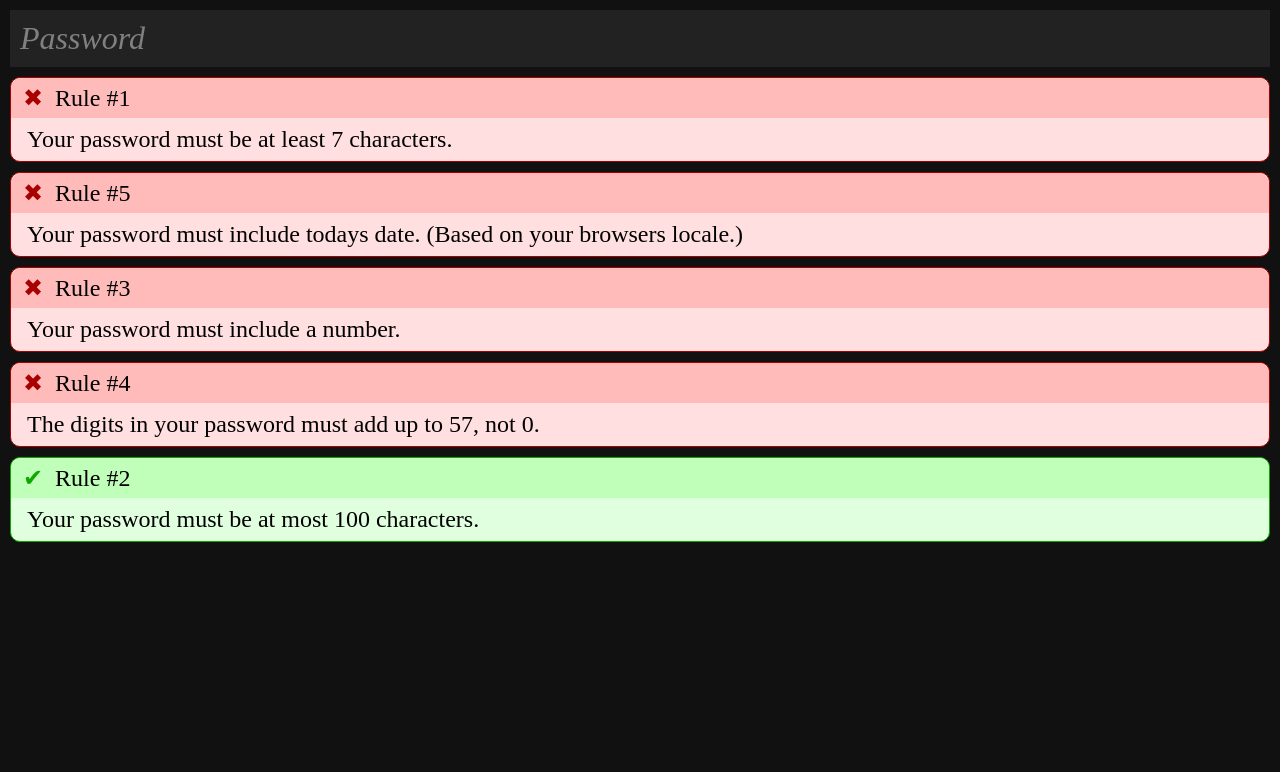
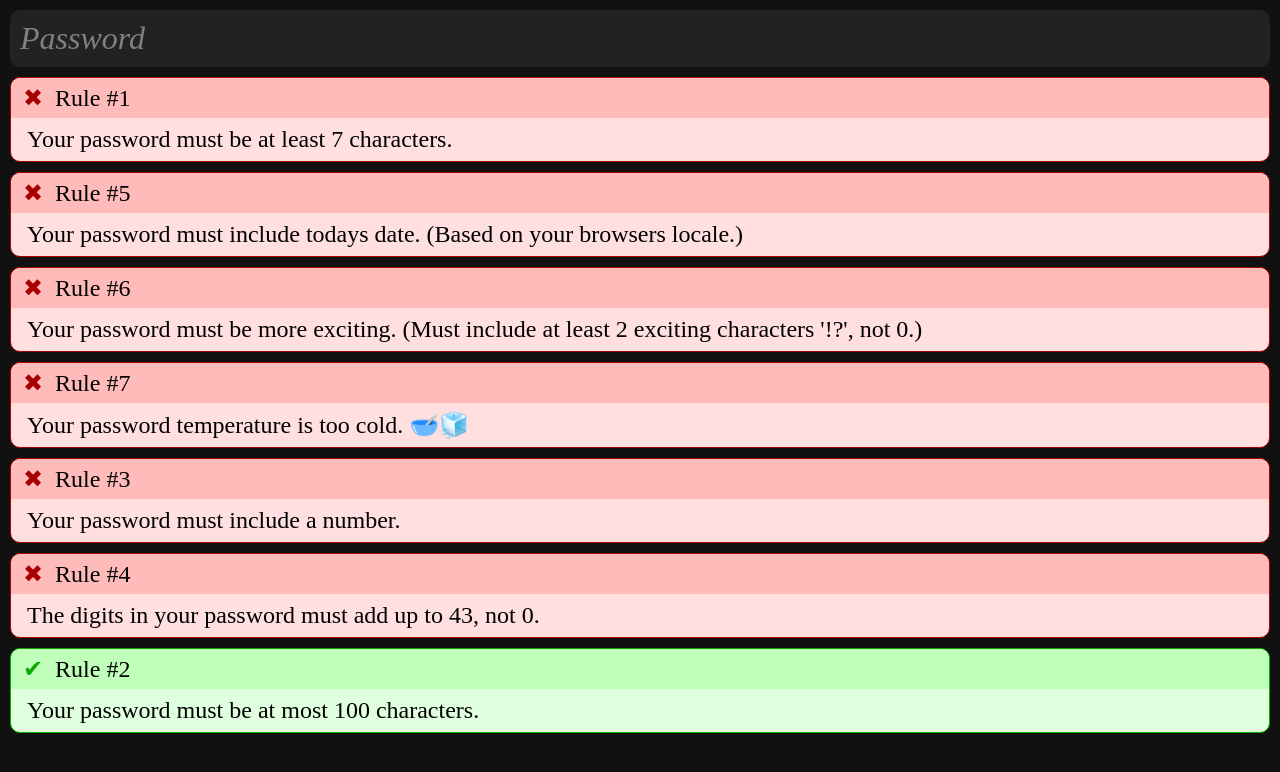
Before and after one commit to Potat05/password-game, a SvelteKit app: page / in a window 1280 px wide. Shown: the top 772 px of the page. Built offline with nearby package versions, Linux system fonts and the light colour scheme.

Commit message:
password to component & +2 rules

```diff
--- /dev/null
+++ b/src/components/PasswordInput.svelte
@@ -0,0 +1,50 @@
+<script lang="ts">
+
+    import { Password } from "../password";
+    import { createEventDispatcher } from "svelte";
+    const dispatcher = createEventDispatcher();
+
+
+
+    let inputContainer: HTMLInputElement;
+
+    export let password: Password = new Password();
+
+    function componentUpdate() {
+        password.text = inputContainer.textContent ?? '';
+        dispatcher('passwordchange');
+    }
+
+</script>
+
+<style>
+
+    #password-input {
+        padding: 10px;
+        margin: 10px;
+        display: block;
+        width: calc(100% - 40px); /* TODO: Don't do this. */
+        background-color: #222;
+        color: white;
+        font-size: xx-large;
+        border: none;
+        border-radius: 10px;
+    }
+
+    #password-input:empty::before {
+        content: 'Password';
+        cursor: text;
+        color: gray;
+        font-style: italic;
+    }
+
+</style>
+
+<div
+    bind:this={inputContainer}
+    id="password-input"
+    type="text"
+    on:input={componentUpdate}
+    spellcheck="false"
+    contenteditable
+/>
--- a/src/routes/+page.svelte
+++ b/src/routes/+page.svelte
@@ -1,34 +1,30 @@
 <script lang="ts">
     import { onMount } from "svelte";
-    import { Password } from "../password";
+    import type { Password } from "../password";
     import type { Rule, RuleSatisfaction } from "../rule";
     import { Rule_MinPasswordLength } from "../rules/minpasswordlength";
     import { Rule_MustIncludeNumber } from "../rules/mustincludenumber";
     import { Rule_NumbersMustAddToNumber } from "../rules/passwordmustadduptonumber";
     import { Rule_MustIncludeTodaysDate } from "../rules/mustincludetodaysdate";
     import { Rule_MaxPasswordLength } from "../rules/maxpasswordlength";
+    import { Rule_MustBeMoreExciting } from "../rules/mustbemoreexciting";
+    import { Rule_JustRightTemperature } from "../rules/justrighttemperature";
+    import PasswordInput from "../components/PasswordInput.svelte";
 
 
 
+    /**
+     * Random integer in range
+     * min..=max (inclusive)
+     */
     function randomInRange(min: number, max: number): number {
         return Math.floor(Math.random() * (max - min + 1) + min);
     }
 
 
 
-    let password = new Password();
-
-    let rules: Rule[] = [
-        new Rule_MinPasswordLength(password, randomInRange(5, 10)),
-        new Rule_MaxPasswordLength(password, 100),
-        new Rule_MustIncludeNumber(password),
-        new Rule_NumbersMustAddToNumber(password, randomInRange(40, 60)),
-        new Rule_MustIncludeTodaysDate(password)
-    ];
-
-
-
-    let inputContainer: HTMLDivElement;
+    let password: Password;
+    let rules: Rule[] = [];
 
 
 
@@ -41,11 +37,7 @@
 
 
 
-    function updateRules() {
-
-        password.text = inputContainer.innerText;
-
-
+    function update() {
 
         let satisfactions: RuleSatisfactionWithIndex[] = [];
 
@@ -68,27 +60,38 @@
 
 
     onMount(() => {
-        updateRules();
+
+        rules = [
+            new Rule_MinPasswordLength(password, randomInRange(5, 10)),
+            new Rule_MaxPasswordLength(password, 100),
+            new Rule_MustIncludeNumber(password),
+            new Rule_NumbersMustAddToNumber(password, randomInRange(40, 60)),
+            new Rule_MustIncludeTodaysDate(password),
+            new Rule_MustBeMoreExciting(password, [ '!', '?' ], randomInRange(2, 4)),
+            new Rule_JustRightTemperature(password, {
+                // These numbers are just made up.
+                '🔥': 30,
+                '♨️': 25,
+                '🚀': 100,
+                '🪔': 20,
+                '🕯': 10,
+                '💦': -10,
+                '💧': -3,
+                '🌊': -50,
+                '🧊': -30,
+                '❄️': -5,
+                '🌨': -40
+                // Room temp, Soup temp, +-5 range.   (C)
+            }, 21, randomInRange(80, 100), 5)
+        ];
+
+        update();
+
     });
 
 </script>
 
 <style>
-
-    #password-input {
-        padding: 10px;
-        margin: 10px;
-        background-color: #222;
-        color: white;
-        font-size: xx-large;
-    }
-
-    #password-input:empty::before {
-        content: 'Password';
-        cursor: text;
-        color: gray;
-        font-style: italic;
-    }
 
     #win-message {
         color: limegreen;
@@ -150,13 +153,10 @@
 
 </style>
 
-<div
-    bind:this={inputContainer}
-    id="password-input"
-    contenteditable="true"
-    spellcheck="false"
-    on:input={updateRules}
-></div>
+<PasswordInput
+    bind:password={password}
+    on:passwordchange={update}
+/>
 
 {#if notSatisfied.length == 0}
 
@@ -179,7 +179,7 @@
         {#each satisfied as satisfaction}
             <div class="rule satisfied">
                 <div class="rule-password-num">Rule #{satisfaction.index + 1}</div>
-                <div class="rule-password-msg">{satisfaction.rule.ruleText}</div>
+                <div class="rule-password-msg">{satisfaction.message ?? satisfaction.rule.ruleText}</div>
             </div>
         {/each}
     </div>
--- /dev/null
+++ b/src/rules/justrighttemperature.ts
@@ -0,0 +1,70 @@
+
+import type { Password } from "../password";
+import { Rule, RuleSatisfactionSeverity, type RuleSatisfaction } from "../rule";
+
+
+
+export class Rule_JustRightTemperature extends Rule {
+
+    get ruleText(): string {
+        return `Your password temperature must be just right.`;
+    }
+
+
+
+    tempEmojis: {[key: string]: number};
+
+    startTemp: number;
+    justRightTemp: number;
+    justRightTempMaxDist: number;
+
+
+
+    constructor(password: Password, tempEmojis: {[key: string]: number}, startTemp: number, justRightTemp: number, justRightTempMaxDist: number) {
+        super(password);
+        this.tempEmojis = tempEmojis;
+        this.startTemp = startTemp;
+        this.justRightTemp = justRightTemp;
+        this.justRightTempMaxDist = justRightTempMaxDist;
+    }
+
+    satisfies(): RuleSatisfaction {
+
+        let temp = this.startTemp;
+
+        for(let char of this.password.text) {
+            temp += this.tempEmojis[char] ?? 0;
+        }
+
+
+
+        const dist = Math.abs(temp - this.justRightTemp);
+        if(dist <= this.justRightTempMaxDist) {
+            return {
+                rule: this,
+                satisfied: true,
+                message: 'Your password temperature is just right. 🥣'
+            }
+        }
+
+
+
+        if(temp < this.justRightTemp) {
+            return {
+                rule: this,
+                satisfied: false,
+                severity: RuleSatisfactionSeverity.High,
+                message: 'Your password temperature is too cold. 🥣🧊'
+            }
+        } else {
+            return {
+                rule: this,
+                satisfied: false,
+                severity: RuleSatisfactionSeverity.High,
+                message: 'Your password temperature is too hot. 🥣🔥'
+            }
+        }
+
+    }
+
+}
--- /dev/null
+++ b/src/rules/mustbemoreexciting.ts
@@ -0,0 +1,48 @@
+
+import type { Password } from "../password";
+import { Rule, RuleSatisfactionSeverity, type RuleSatisfaction } from "../rule";
+
+
+
+export class Rule_MustBeMoreExciting extends Rule {
+
+    get ruleText(): string {
+        return `Your password must be more exciting.`;
+    }
+
+    excitingCharacters: string[];
+    minExcitingCharacters: number;
+
+    constructor(password: Password, excitingCharacters: string[], minExcitingCharacters: number) {
+        super(password);
+        this.excitingCharacters = excitingCharacters;
+        this.minExcitingCharacters = minExcitingCharacters;
+    }
+
+    satisfies(): RuleSatisfaction {
+
+        let numExcitingCharacters: number = 0;
+
+        for(let i = 0; i < this.password.text.length; i++) {
+            if(this.excitingCharacters.includes(this.password.text[i])) {
+                numExcitingCharacters++;
+            }
+        }
+
+        if(numExcitingCharacters >= this.minExcitingCharacters) {
+            return {
+                rule: this,
+                satisfied: true
+            }
+        }
+
+        return {
+            rule: this,
+            satisfied: false,
+            severity: RuleSatisfactionSeverity.VeryHigh,
+            message: `Your password must be more exciting. (Must include at least ${this.minExcitingCharacters} exciting characters '${this.excitingCharacters.join('')}', not ${numExcitingCharacters}.)`
+        }
+
+    }
+
+}
```
Also changed, not shown: 1 other file (tests, documents, lock files or other folders).
